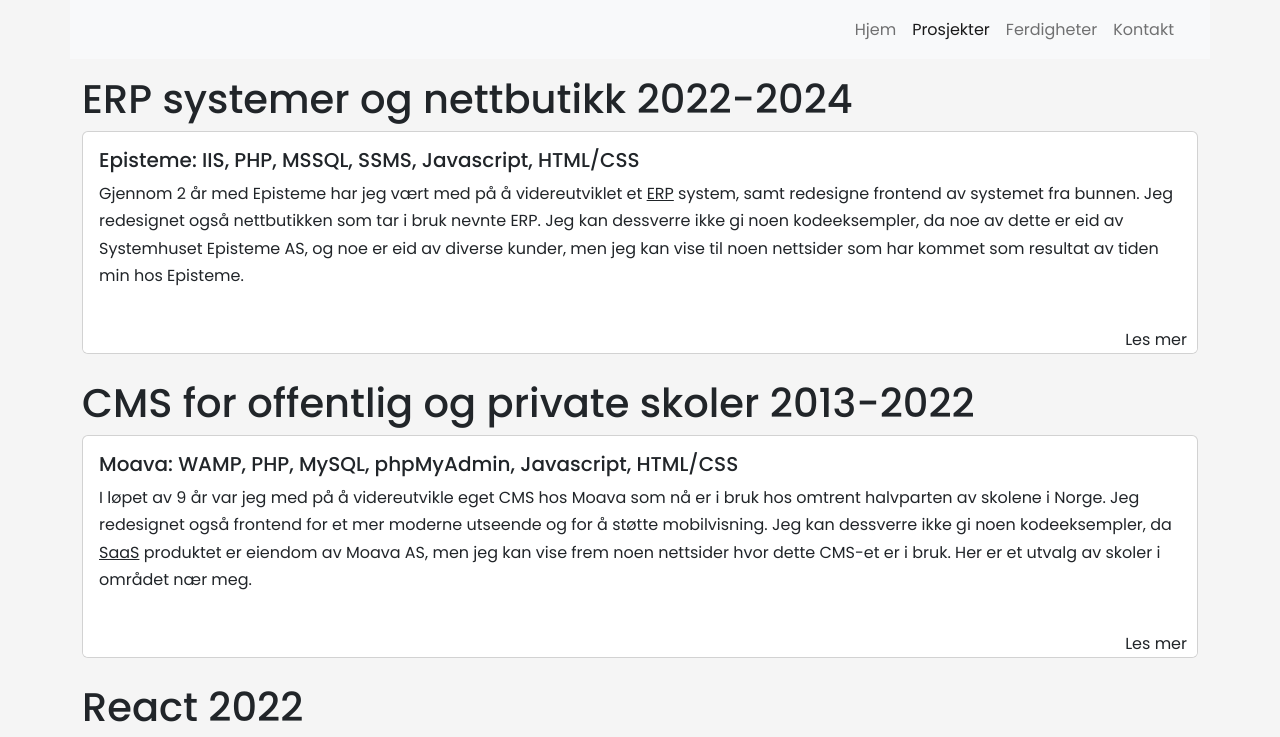
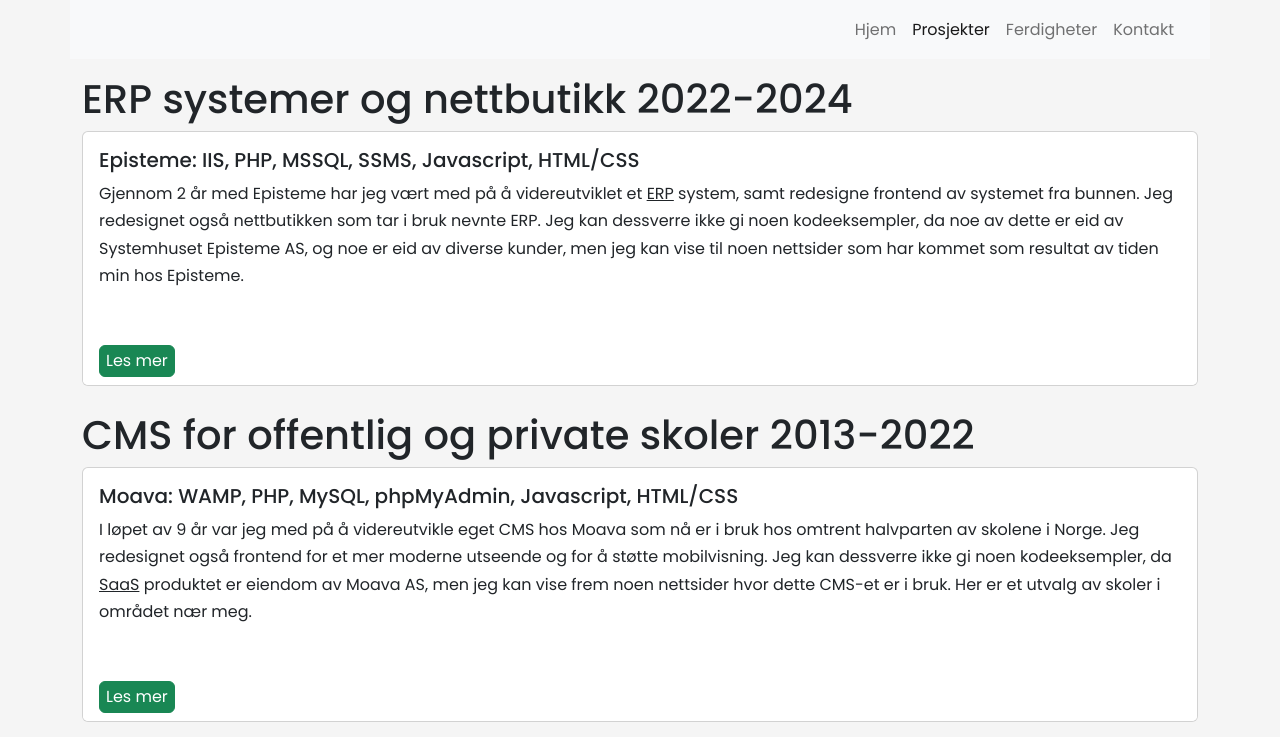
Before and after one commit to inge1980/portfolio, a React (Create React App) app: page /portfolio/projects in a window 1280 px wide. Shown: the top 737 px of the page. Built offline with nearby package versions, Linux system fonts and the light colour scheme.

Commit message:
link beautification

```diff
--- a/src/components/Projects/Projects.js
+++ b/src/components/Projects/Projects.js
@@ -76,7 +76,7 @@ const Projects = () => {
                           <LinkContainer to={item.readmore}>
                             <Nav.Link
                               href={item.readmore}
-                              className="link-dark"
+                              className="btn btn-success linkLeft"
                               rel="noreferrer"
                               target="_blank"
                             >
--- a/src/components/Projects/ProjectsData.js
+++ b/src/components/Projects/ProjectsData.js
@@ -120,7 +120,7 @@ const Projects = [
         title: "Legg til artikkel i nyhetsfelt",
         description:
           "Her gjorde jeg det mulig å raskt legge til ny artikkel i nyhetsfelt via modalvindu uten å laste hele siden på nytt. I stedet for å ta omveien innom et administrasjonspanelet, kunne man da redigere direkte via CKEditor, inkludert en knapp for å laste opp filer og en grei forhåndsvisning av artikkelen. Alt på samme plass bare et klikk unna, ned fra tidligere fem klikk.",
-        demo_link: "/portfolio/projects/nyhetsfelt/",
+        readmore: "/portfolio/projects/nyhetsfelt/",
       },
       {
         id: 2,
```
